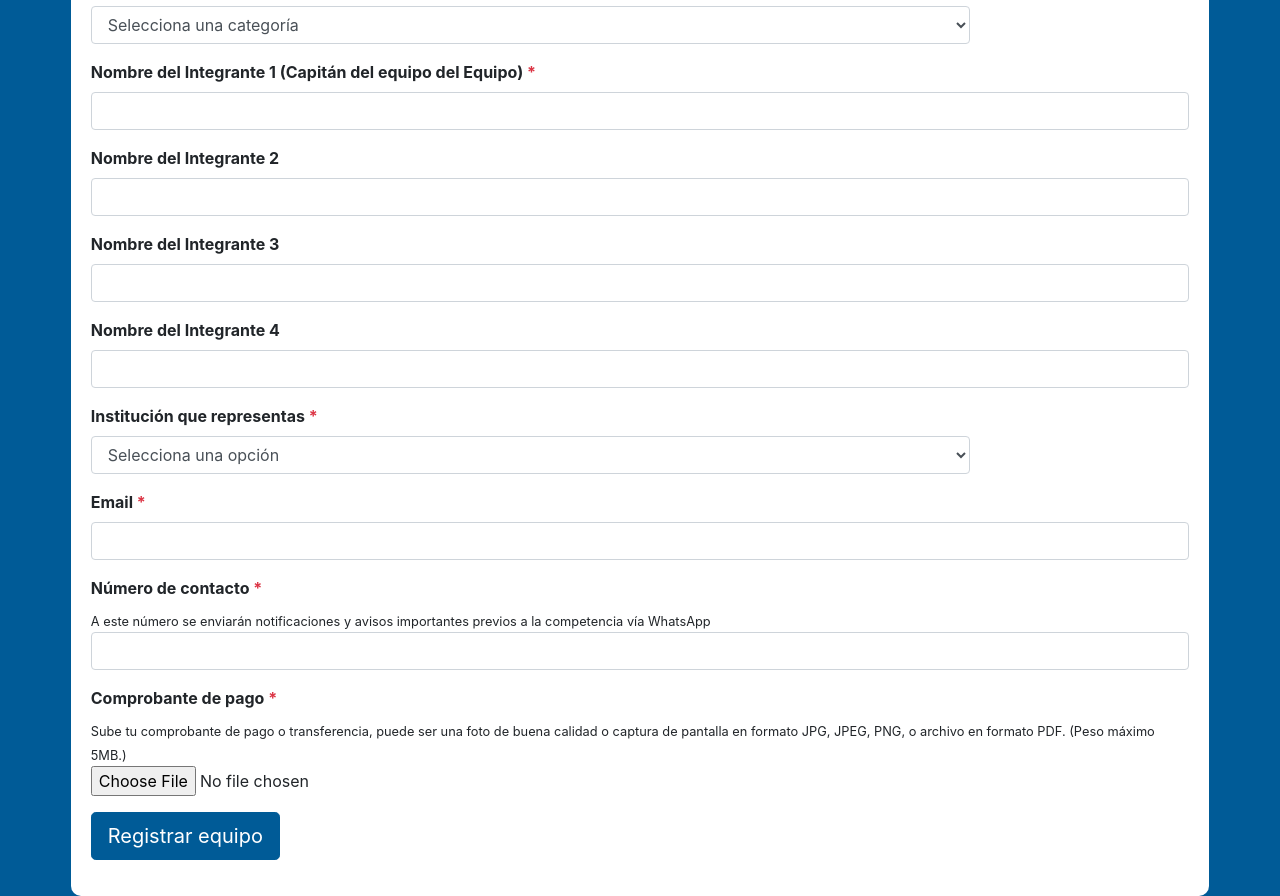
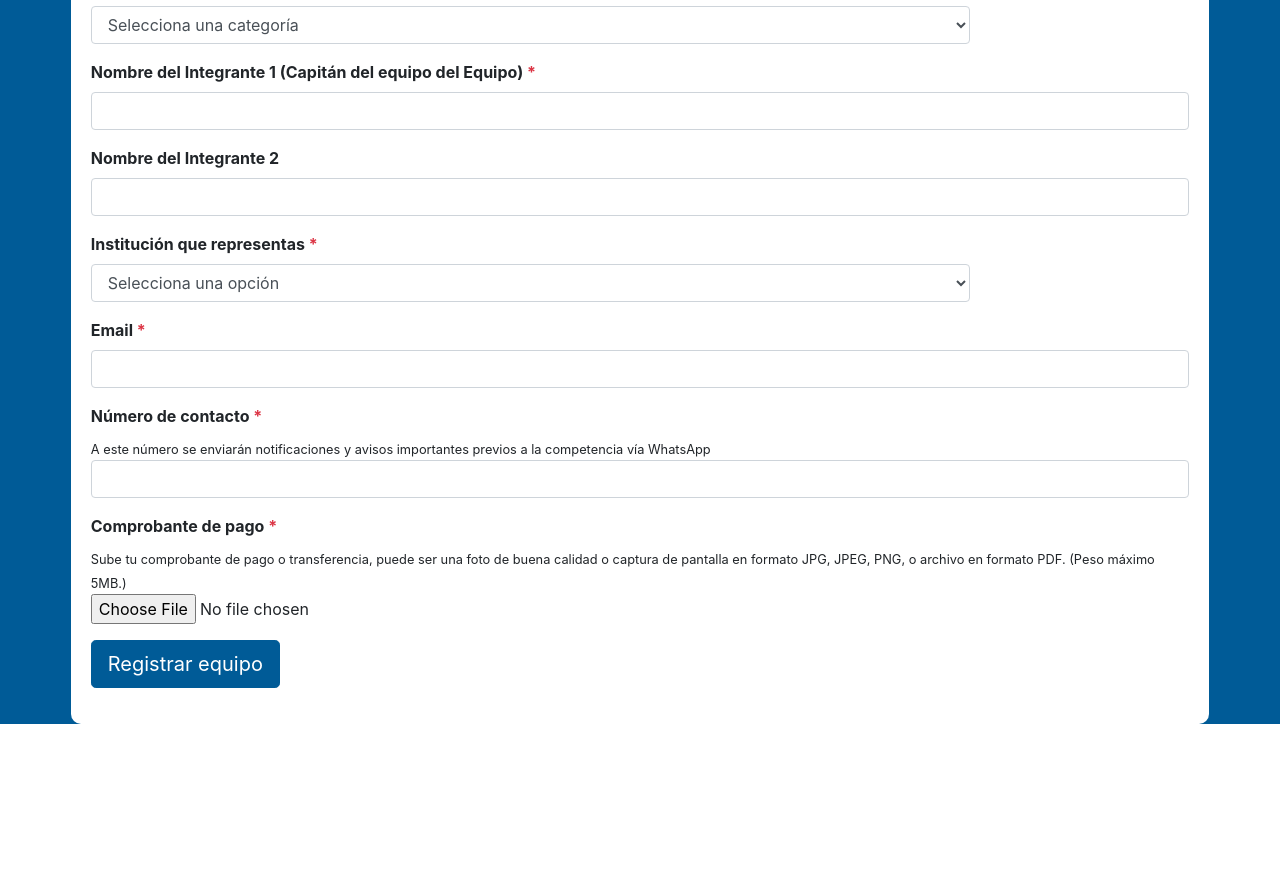
Before and after one commit to ChrisLozano86/cecybot2025, a PHP site: page /registro/index.php in a window 1280 px wide. Shown: the part 1382-2278 px from the top of the page. After the commit the page ends 2106 px from the top, so only its background shows below. Run offline with PHP 8.4, Linux system fonts and the light colour scheme; a stand-in replaces the project's code that opens the database connection.

Commit message:
proyecto-base

```diff
--- a/registro/index.php
+++ b/registro/index.php
@@ -130,8 +130,6 @@ Si se realiza una transferencia electrónica de otro banco, deberá subir el com
             <div class="form-group">
             <input class="form-control" type="hidden" name="url_imagen1" id="url_imagen1" value="<?php echo $registro->getUrlImagen(); ?>">
             <input class="form-control" type="hidden" name="url_imagen2" id="url_imagen2" value="<?php echo $registro->getUrlComprobante(); ?>">
-            <input class="form-control" type="hidden" name="integrante3" id="integrante3" value="">
-            <input class="form-control" type="hidden" name="integrante4" id="integrante4" value="">
           </div>
 
             <div class="form-group">
@@ -176,12 +174,12 @@ Si se realiza una transferencia electrónica de otro banco, deberá subir el com
             <input class="form-control" type="text" name="integrante2" id="integrante2" value="">
             </div>
 
-            <div class="form-group">
+            <div class="form-group integrante-extra" id="grupo-integrante3" style="display: none;">
             <label for="integrante3">Nombre del Integrante 3</label>
             <input class="form-control" type="text" name="integrante3" id="integrante3" value="">
             </div>
 
-            <div class="form-group">
+            <div class="form-group integrante-extra" id="grupo-integrante4" style="display: none;">
             <label for="integrante4">Nombre del Integrante 4</label>
             <input class="form-control" type="text" name="integrante4" id="integrante4" value="">
             </div>
```
